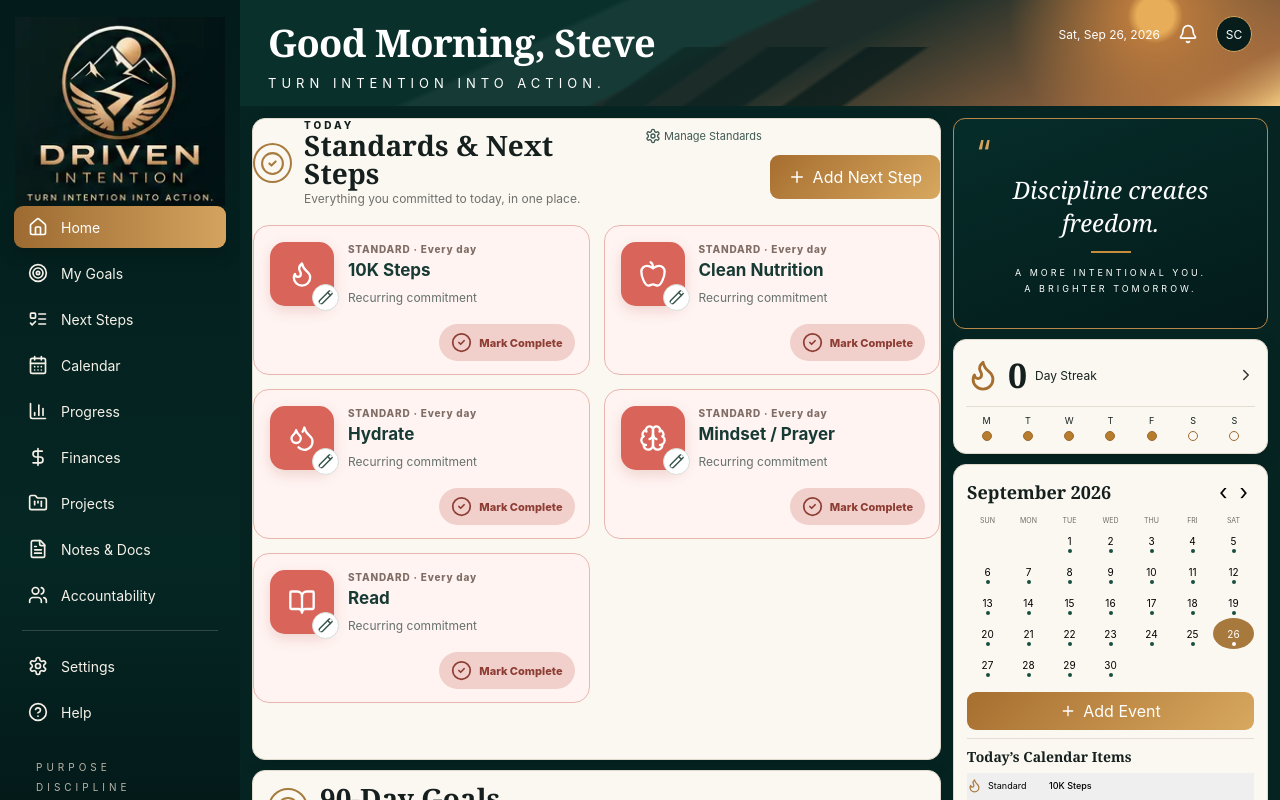
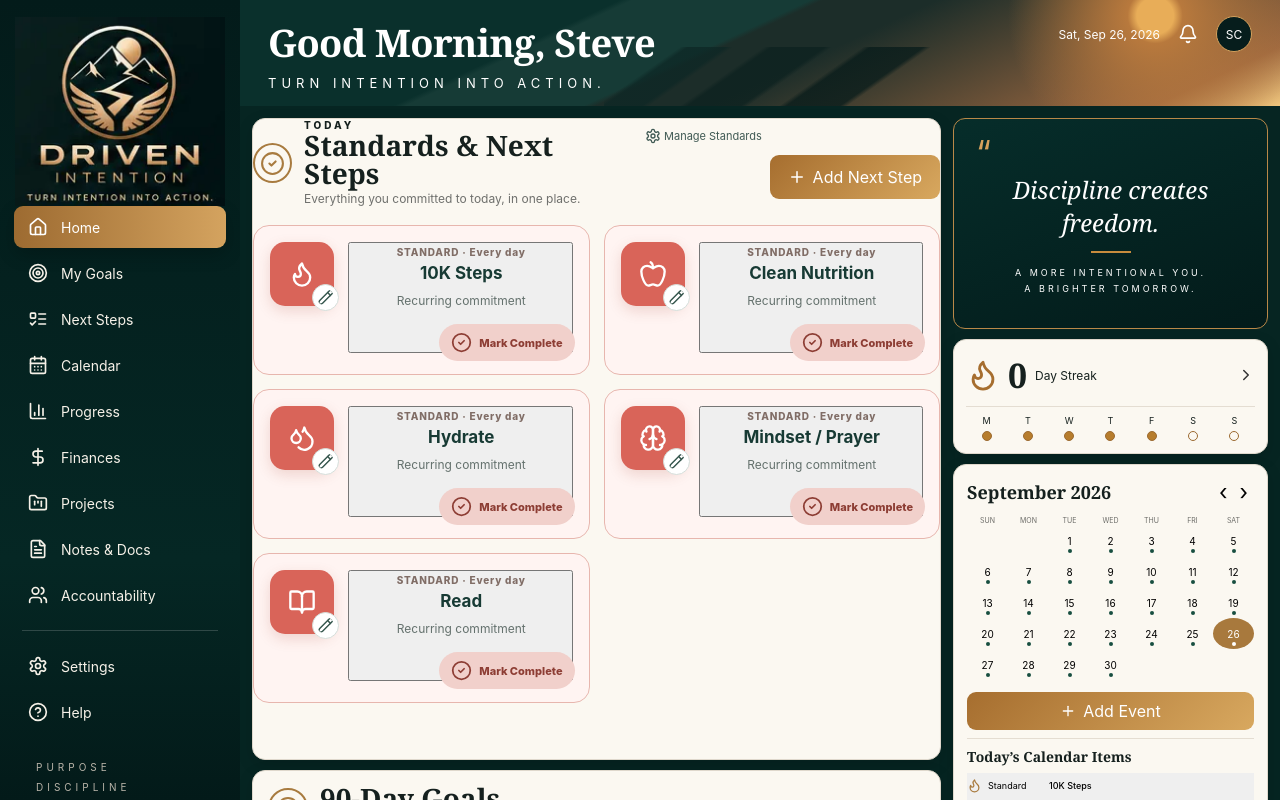
Before and after one commit to stevecrabb82/driven-intention-app, a React (Vite) app: page / in a window 1280 px wide. Shown: the top 800 px of the page. Built offline with nearby package versions, Linux system fonts and the light colour scheme.

Commit message:
Make daily action card text areas open edit mode

```diff
--- a/src/App.jsx
+++ b/src/App.jsx
@@ -503,11 +503,11 @@ export default function App() {
                         <StandardIcon type={s.icon} size={28}/>
                         <Pencil size={13} className="icon-edit-mark"/>
                       </button>
-                      <div className="daily-action-copy">
+                      <button className="daily-action-copy daily-action-edit-zone" onClick={() => setStandardsEditor(s.id)} title="Edit this standard">
                         <small>STANDARD · {standardScheduleLabel(s)}</small>
                         <h3>{s.text}</h3>
                         <p>{linkedGoal ? <>Moves toward: <b>{linkedGoal.title}</b></> : "Recurring commitment"}</p>
-                      </div>
+                      </button>
                       <button className="daily-complete-btn" onClick={() => toggleStandardCompletion(s.id)}>
                         <CheckCircle2 size={21}/>{done ? "Complete" : "Mark Complete"}
                       </button>
@@ -520,11 +520,11 @@ export default function App() {
                       {move.type === "event" ? <CalendarDays size={28}/> : move.category === "health" ? <Dumbbell size={28}/> : move.category === "personal" ? <BookOpen size={28}/> : <BriefcaseBusiness size={28}/>}
                       <Pencil size={13} className="icon-edit-mark"/>
                     </button>
-                    <div className="daily-action-copy">
+                    <button className="daily-action-copy daily-action-edit-zone" onClick={() => editMove(move)} title="Edit this next step">
                       <small>NEXT STEP · {categories.find(c => c.id === move.category)?.label || "Personal"}</small>
                       <h3>{move.text}</h3>
                       <p>Moves toward: <b>{move.goalTitle}</b>{move.time ? <> · {move.time}</> : null}</p>
-                    </div>
+                    </button>
                     <button className="daily-complete-btn" onClick={() => completeMove(move)}>
                       <CheckCircle2 size={21}/>{move.done ? "Complete" : "Mark Complete"}
                     </button>
```
